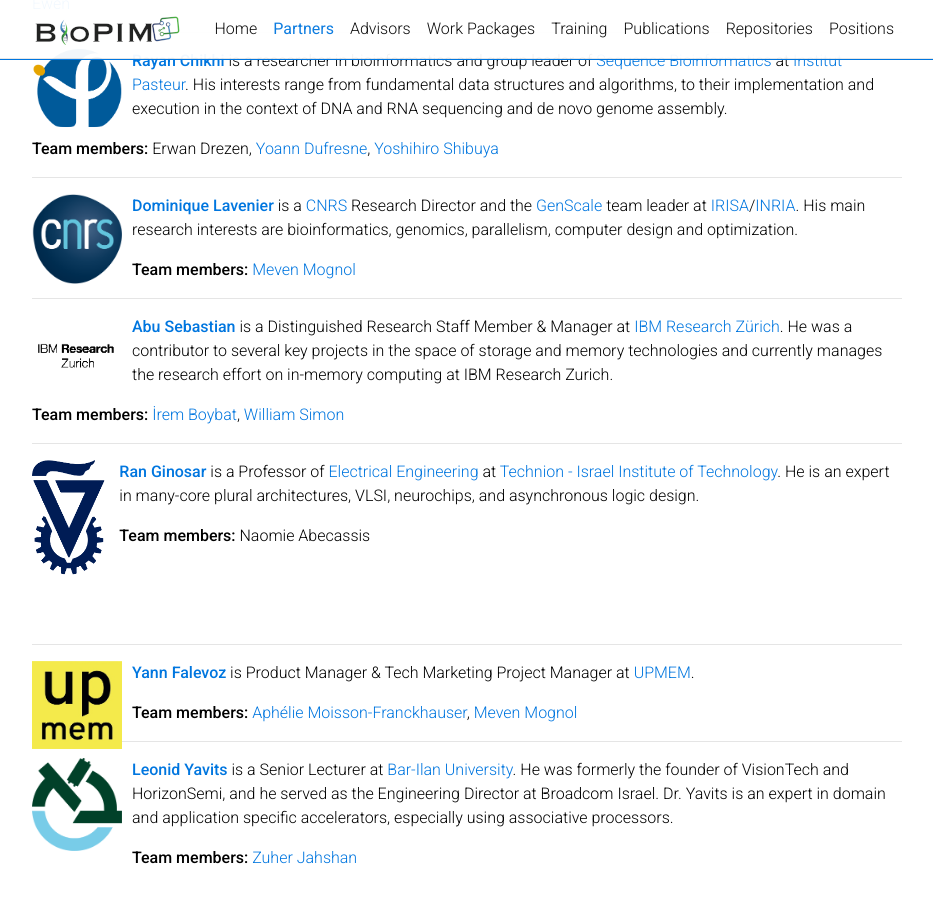
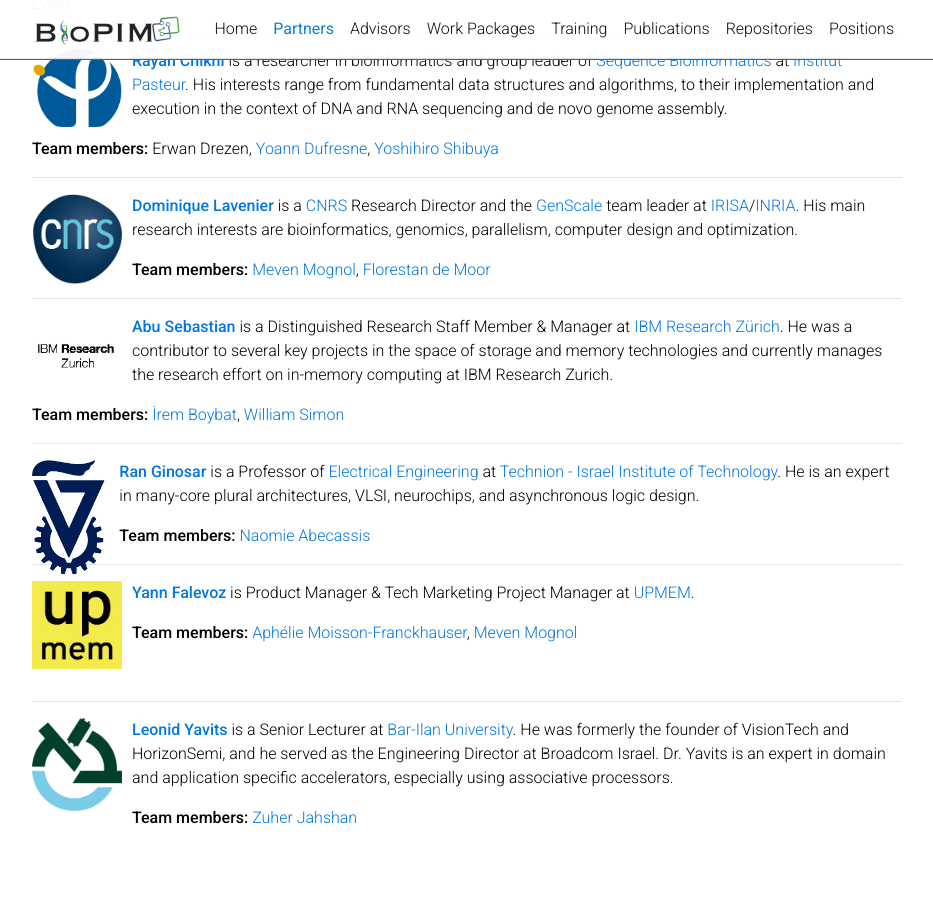
Before and after one commit to BioPIM/biopim.github.io, a Jekyll site: the page built from _pages/partners.md, in a window 1280 px wide and 900 px high, scrolled down 955 px. Shown: the whole window, without its empty margins (173-1106 px from the left). Built offline with Jekyll 4.4.1, drawn with Linux system fonts in a browser that asks for light colours; comment, search, counter and statistics services are not loaded; a style sheet for code colours, icons or effects is not loaded.

Commit message:
florestan, naomie linkedin

```diff
--- a/_pages/partners.md
+++ b/_pages/partners.md
@@ -43,7 +43,7 @@
 
 **[Dominique Lavenier](https://lavenier.net/homepage/)** is a [CNRS](https://www.cnrs.fr/en) Research Director and the [GenScale](https://team.inria.fr/genscale/) team leader at [IRISA](https://www.irisa.fr/english/)/[INRIA](https://www.inria.fr/en). His main research interests are bioinformatics, genomics, parallelism, computer design and optimization.
 
-**Team members:** [Meven Mognol](https://www.linkedin.com/in/meven-mognol-292935b8/)
+**Team members:** [Meven Mognol](https://www.linkedin.com/in/meven-mognol-292935b8/), [Florestan de Moor](https://team.inria.fr/wide/team/florestan-de-moor/)
 
 ---
 
@@ -59,11 +59,7 @@
 
 **[Ran Ginosar](https://webee.technion.ac.il/%7Eran/)** is a Professor of [Electrical Engineering](https://ece.technion.ac.il/) at [Technion - Israel Institute of Technology](https://www.technion.ac.il/en/). He is an expert in many-core plural architectures, VLSI, neurochips, and asynchronous logic design.
 
-**Team members:** Naomie Abecassis
-
-&nbsp;
-
-&nbsp;
+**Team members:** [Naomie Abecassis](https://www.linkedin.com/in/naomie-abecassis-361661273)
 
 ---
 
@@ -73,6 +69,8 @@
 
 **Team members:** [Aphélie Moisson-Franckhauser](https://www.linkedin.com/in/a-moisson/), [Meven Mognol](https://www.linkedin.com/in/meven-mognol-292935b8/)
 
+&nbsp;
+
 ---
 
 <img style="float: left; width:100px; padding-right:10px" src="../assets/img/barilanuniv.png">
```
